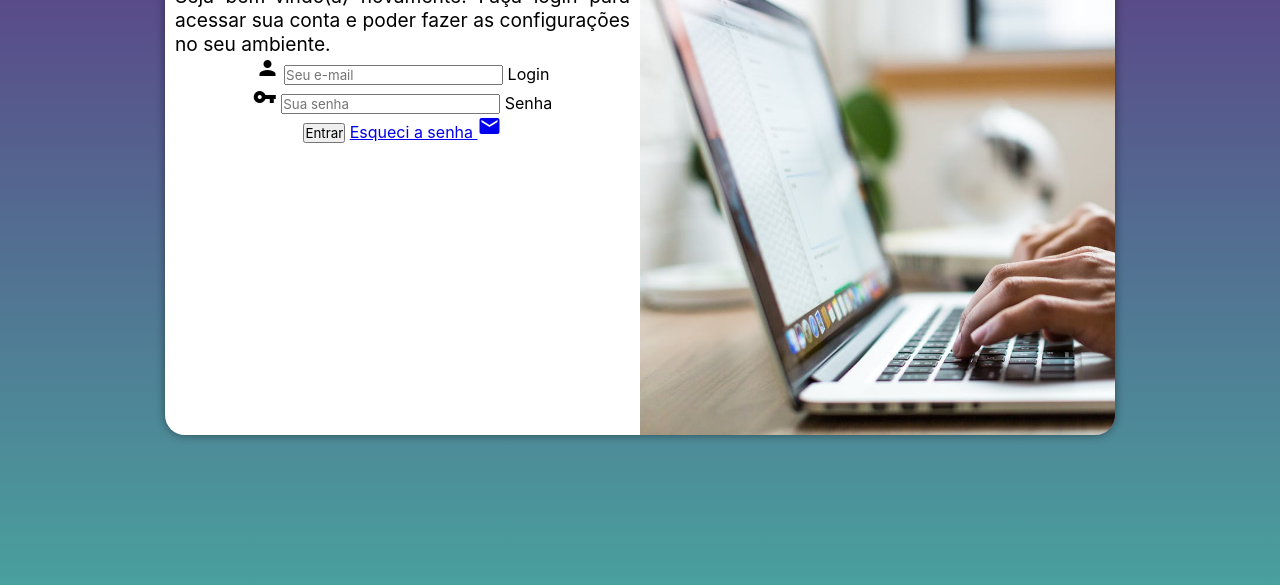
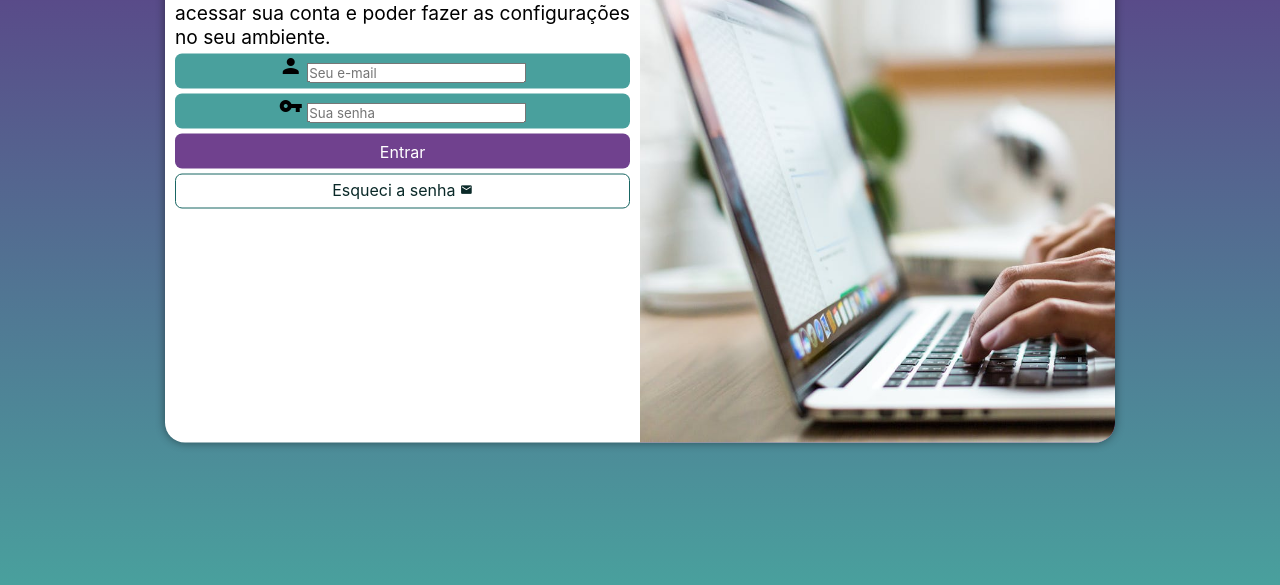
Before and after one commit to AlmeidaDan/projeto-login, a plain HTML site: page index.html in a window 1280 px wide. Shown: the part 215-800 px from the top of the page. Drawn offline with Linux system fonts and the light colour scheme.

Commit message:
formatação do formulário

```diff
--- a/estilos/style.css
+++ b/estilos/style.css
@@ -34,7 +34,7 @@ section#login {
 
     background-color: white;
     width: 250px;
-    height: 500px;
+    height: 515px;
     border-radius: 20px;
     box-shadow: 0px 0px 10px rgba(0, 0, 0, 0.450);
 
@@ -62,3 +62,56 @@ div#formulario {
 div#formulario > p {
     font-size: 0.8em;
 }
+
+form > div.campo {
+    background-color: #49a09d;
+    display: block;
+    width: 100%;
+    height: 35px;
+    border-radius: 7px;
+    margin: 5px 0px;
+}
+
+div.campo > label {
+    display: none;
+}
+
+form > input[type=submit] {
+    display: block;
+    font-size: 1em;
+    width: 100%;
+    height: 35px;
+    background-color: #602c82e5;
+    color: white;
+    border: none;
+    border-radius: 7px;
+}
+
+form > input[type=submit]:hover {
+    background-color: #60218a;
+    cursor: pointer;
+}
+
+form > a.botao {
+    display: block;
+    text-align: center;
+    font-size: 1em;
+    width: 100%;
+    height: 35px;
+    padding-top: 5px;
+    margin-top: 5px;
+    background-color: #ffffff;
+    color: #0a2928;
+    border: 1px solid #196663;
+    border-radius: 7px;
+    text-decoration: none;
+}
+
+form > a.botao:hover {
+    background-color: #165856;
+    color: white;
+}
+
+form > a.botao > i {
+    font-size: 0.8em;
+}
--- a/index.html
+++ b/index.html
@@ -29,7 +29,7 @@
                         <label for="isenha">Senha</label>
                     </div>
                     <input type="submit" value="Entrar">
-                    <a href="esqueci.html">
+                    <a href="esqueci.html" class="botao">
                         Esqueci a senha <i class="material-icons">mail</i>
                     </a>
                 </form>
```
